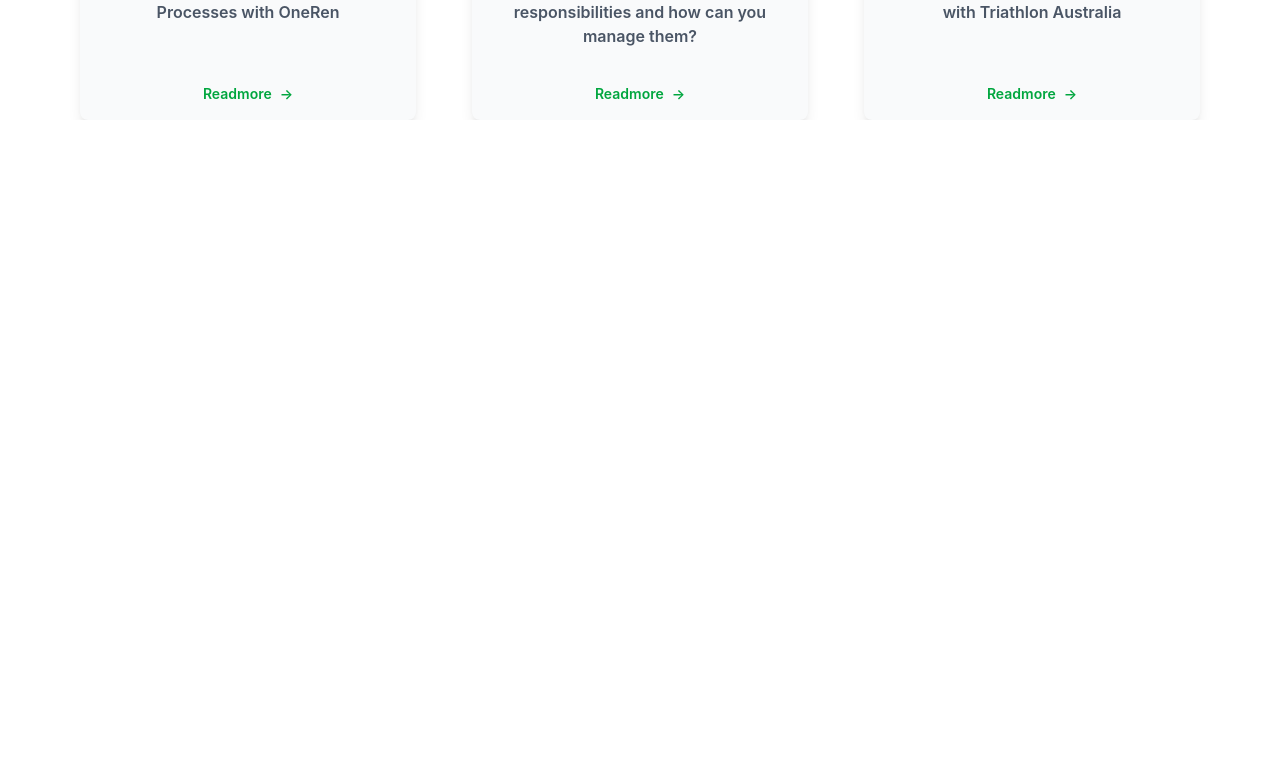
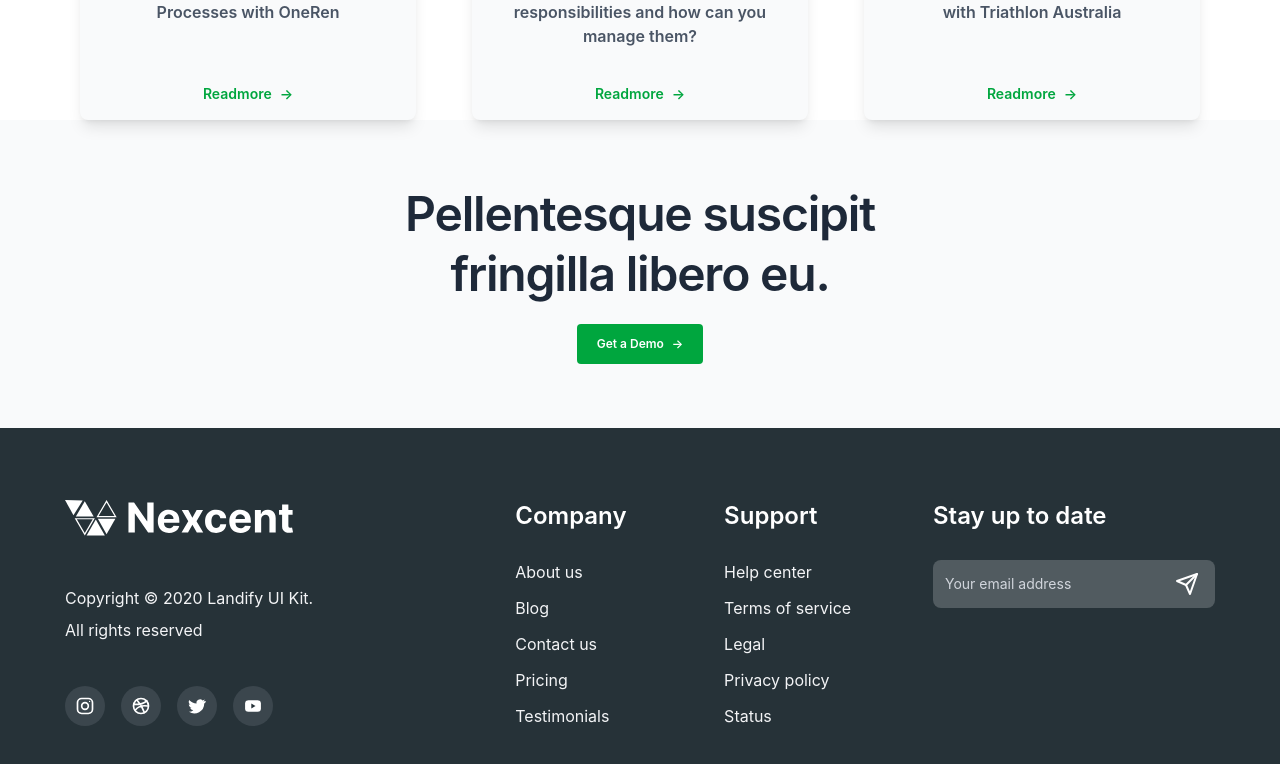
Before and after one commit to Naser-frontend/react-layout-practice, a React app in the folder Simple-ReactProject/: page / in a window 1280 px wide. Shown: the part 3364-4128 px from the top of the page. Before the commit the page ends 3484 px from the top, so only its background shows below. Built offline with nearby package versions, Linux system fonts and the light colour scheme; the HTML template or start-up script is replaced by a standard one.

Commit message:
create the footer cmponent and add icons,logo...

```diff
--- a/Simple-ReactProject/src/Routes/MainRoute.jsx
+++ b/Simple-ReactProject/src/Routes/MainRoute.jsx
@@ -9,33 +9,27 @@ import Register from "../pages/Register";
 
 // Components
 import Navbar from "../components/Navbar";
+import Footer from "../components/Footer";
+import { BrowserRouter, Routes, Route } from "react-router-dom";
 
+function MainRoute() {
+  return (
+    <BrowserRouter>
+      <Navbar />
+      <main>
+        <Routes>
+          <Route path="/" element={<Home />} />
+          <Route path="/Features" element={<Features />} />
+          <Route path="/Community" element={<Community />} />
+          <Route path="/Blog" element={<Blog />} />
+          <Route path="/Pricing" element={<Pricing />} />
+          <Route path="/Register" element={<Register />} />
+          <Route path="*" element={<Eror />} />
+        </Routes>
+      </main>
+      <Footer />
+    </BrowserRouter>
+  );
+}
 
-// frame work of react
-import { BrowserRouter,Routes,Route } from "react-router-dom";
-
-
-
-function MainRoute(){
-  return (
-  <BrowserRouter>
-        <Navbar />
-
-    <Routes>
-    <Route path='/' element={<Home/>} />
-    <Route path='/Features' element={<Features/>} />
-    <Route path='/Community' element={<Community/>} />
-    <Route path="/Blog" element={<Blog/>} />
-    <Route path="/Pricing" element={<Pricing/>} />
-    <Route path="/Register" element={<Register/>} />
-
-    <Route path="*" element={<Eror/>} />
-
-
-
-    </Routes>
-  </BrowserRouter>
-  )
-
-}
 export default MainRoute;
--- a/Simple-ReactProject/src/components/Footer.jsx
+++ b/Simple-ReactProject/src/components/Footer.jsx
@@ -0,0 +1,55 @@
+import { useState } from "react";
+import logo from "../assets/images/icons/Logo (7).svg";
+
+const companyLinks = ["About us", "Blog", "Contact us", "Pricing", "Testimonials"];
+const supportLinks = ["Help center", "Terms of service", "Legal", "Privacy policy", "Status"];
+
+function SocialIcon({ type }) {
+  const paths = {
+    instagram: <><rect x="3" y="3" width="18" height="18" rx="5" /><circle cx="12" cy="12" r="4" /><circle cx="17.5" cy="6.5" r=".8" fill="currentColor" stroke="none" /></>,
+    dribbble: <><circle cx="12" cy="12" r="9" /><path d="M7 4.8c4 4.2 7 9.2 9 15M4 10c5 .5 11-1 15-4M5 17c3-4 8-6 15-5" /></>,
+    twitter: <path d="M22 5.9a8 8 0 0 1-2.4.7 4.2 4.2 0 0 0 1.8-2.3 8.4 8.4 0 0 1-2.7 1 4.2 4.2 0 0 0-7.2 3.8 12 12 0 0 1-8.7-4.4 4.2 4.2 0 0 0 1.3 5.6 4.1 4.1 0 0 1-1.9-.5v.1a4.2 4.2 0 0 0 3.4 4.1 4.3 4.3 0 0 1-1.9.1 4.2 4.2 0 0 0 3.9 2.9A8.4 8.4 0 0 1 2.4 19a11.9 11.9 0 0 0 18.3-10 8.5 8.5 0 0 0 2-2.1Z" fill="currentColor" stroke="none" />,
+    youtube: <><rect x="2.5" y="5" width="19" height="14" rx="4" fill="currentColor" stroke="none" /><path d="m10 9 5 3-5 3z" fill="#263238" stroke="none" /></>,
+  };
+  return <svg aria-hidden="true" viewBox="0 0 24 24" className="h-5 w-5" fill="none" stroke="currentColor" strokeWidth="2" strokeLinecap="round" strokeLinejoin="round">{paths[type]}</svg>;
+}
+
+function Footer() {
+  const [email, setEmail] = useState("");
+  const submitEmail = (event) => {
+    event.preventDefault();
+    setEmail("");
+  };
+
+  return (
+    <footer className="bg-[#263238] text-white">
+      <div className="mx-auto grid max-w-[1230px] grid-cols-1 gap-10 px-6 py-12 sm:px-10 md:grid-cols-[2fr_0.8fr_0.8fr_1.35fr] md:gap-12 md:py-[72px]">
+        <div>
+          <a href="/" aria-label="Nexcent home" className="inline-flex items-center">
+            <img src={logo} alt="Nexcent" className="h-9 w-auto brightness-0 invert" />
+          </a>
+          <p className="mt-10 text-base leading-8 text-gray-100">Copyright © 2020 Landify UI Kit.<br />All rights reserved</p>
+          <div className="mt-10 flex gap-4">
+            {["instagram", "dribbble", "twitter", "youtube"].map((item) => <a key={item} href="#" aria-label={item} className="flex h-10 w-10 items-center justify-center rounded-full bg-[#3b464d] text-white transition hover:bg-green-600"><SocialIcon type={item} /></a>)}
+          </div>
+        </div>
+        <FooterColumn title="Company" links={companyLinks} />
+        <FooterColumn title="Support" links={supportLinks} />
+        <div>
+          <h2 className="text-2xl font-semibold">Stay up to date</h2>
+          <form onSubmit={submitEmail} className="mt-7 flex h-12 items-center rounded-lg bg-[#515b60] px-3">
+            <label htmlFor="footer-email" className="sr-only">Your email address</label>
+            <input id="footer-email" type="email" required value={email} onChange={(event) => setEmail(event.target.value)} placeholder="Your email address" className="min-w-0 flex-1 bg-transparent text-sm text-white outline-none placeholder:text-gray-300" />
+            <button type="submit" aria-label="Subscribe" className="ml-2 rounded p-1 text-white hover:text-green-300"><svg aria-hidden="true" viewBox="0 0 24 24" className="h-6 w-6" fill="none" stroke="currentColor" strokeWidth="2" strokeLinecap="round" strokeLinejoin="round"><path d="m22 2-7 20-4-9-9-4Z" /><path d="M22 2 11 13" /></svg></button>
+          </form>
+        </div>
+      </div>
+    </footer>
+  );
+}
+
+function FooterColumn({ title, links }) {
+  return <div><h2 className="text-2xl font-semibold">{title}</h2><ul className="mt-7 space-y-3 text-base text-gray-100">{links.map((link) => <li key={link}><a href="#" className="transition hover:text-green-300">{link}</a></li>)}</ul></div>;
+}
+
+export default Footer;
--- a/Simple-ReactProject/src/components/Pellentesque.jsx
+++ b/Simple-ReactProject/src/components/Pellentesque.jsx
@@ -0,0 +1,20 @@
+function Pellentesque() {
+  return (
+    <section className="bg-gray-50 px-5 py-12 sm:py-16">
+      <div className="mx-auto flex max-w-4xl flex-col items-center text-center">
+        <h2 className="max-w-2xl text-3xl font-semibold leading-tight tracking-tight text-gray-800 sm:text-4xl md:text-5xl">
+          Pellentesque suscipit
+          <br className="hidden sm:block" /> fringilla libero eu.
+        </h2>
+        <a
+          className="mt-5 inline-flex items-center gap-2 rounded-sm bg-green-600 px-5 py-3 text-xs font-semibold text-white transition-colors hover:bg-green-700 focus-visible:outline-2 focus-visible:outline-offset-2 focus-visible:outline-green-600"
+          href="#demo"
+        >
+          Get a Demo <span aria-hidden="true">→</span>
+        </a>
+      </div>
+    </section>
+  )
+}
+
+export default Pellentesque
--- a/Simple-ReactProject/src/pages/Home.jsx
+++ b/Simple-ReactProject/src/pages/Home.jsx
@@ -4,6 +4,7 @@ import Overview from "../components/Overview";
 import Design from "../components/Design"
 import Smith from "../components/Smith"
 import Article from "../components/Article"
+import Pellentesque from "../components/Pellentesque"
 
 
 function Home() {
@@ -20,6 +21,8 @@ function Home() {
       <Smith/>
 
       <Article/>
+
+      <Pellentesque/>
     </div>
   );
 }
```
